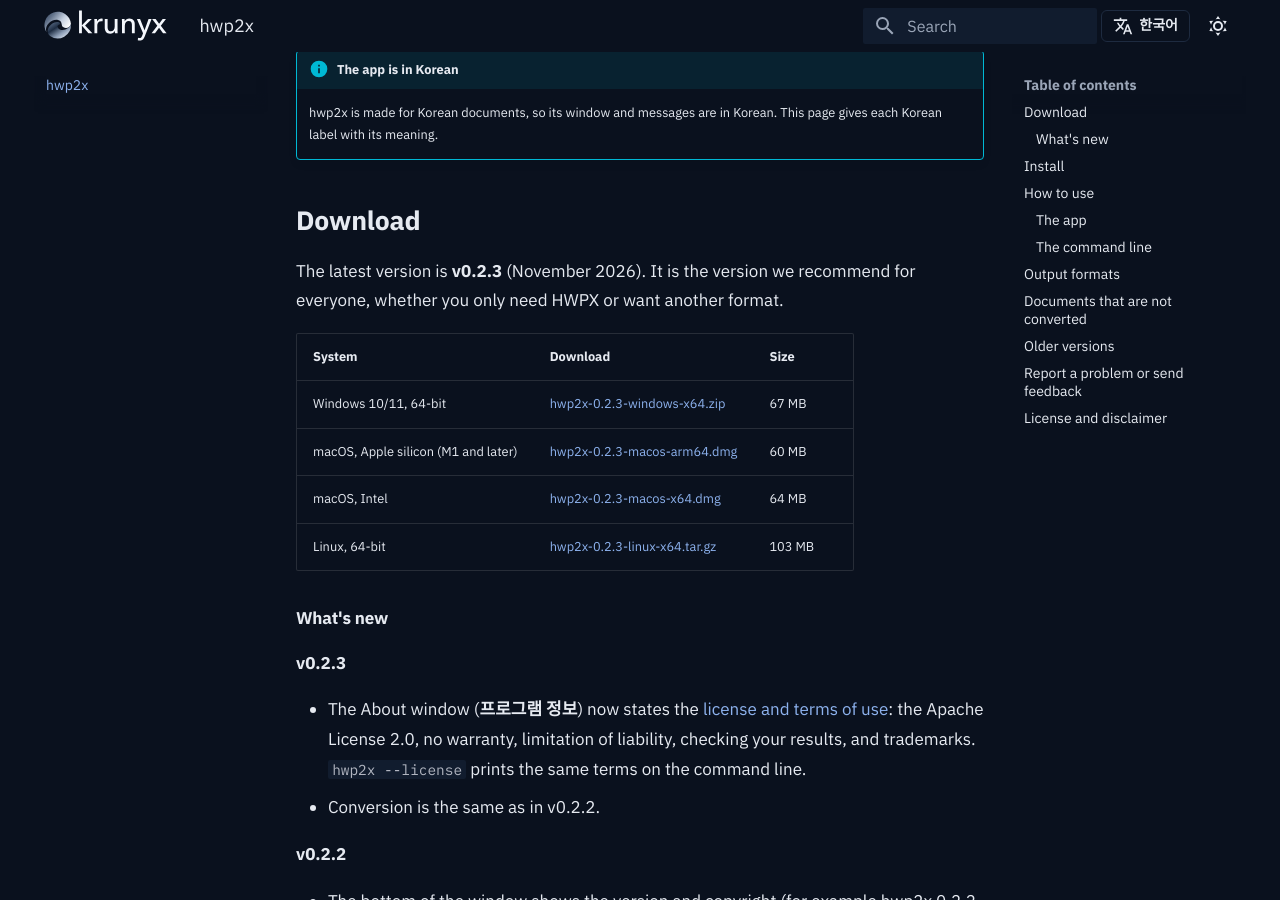
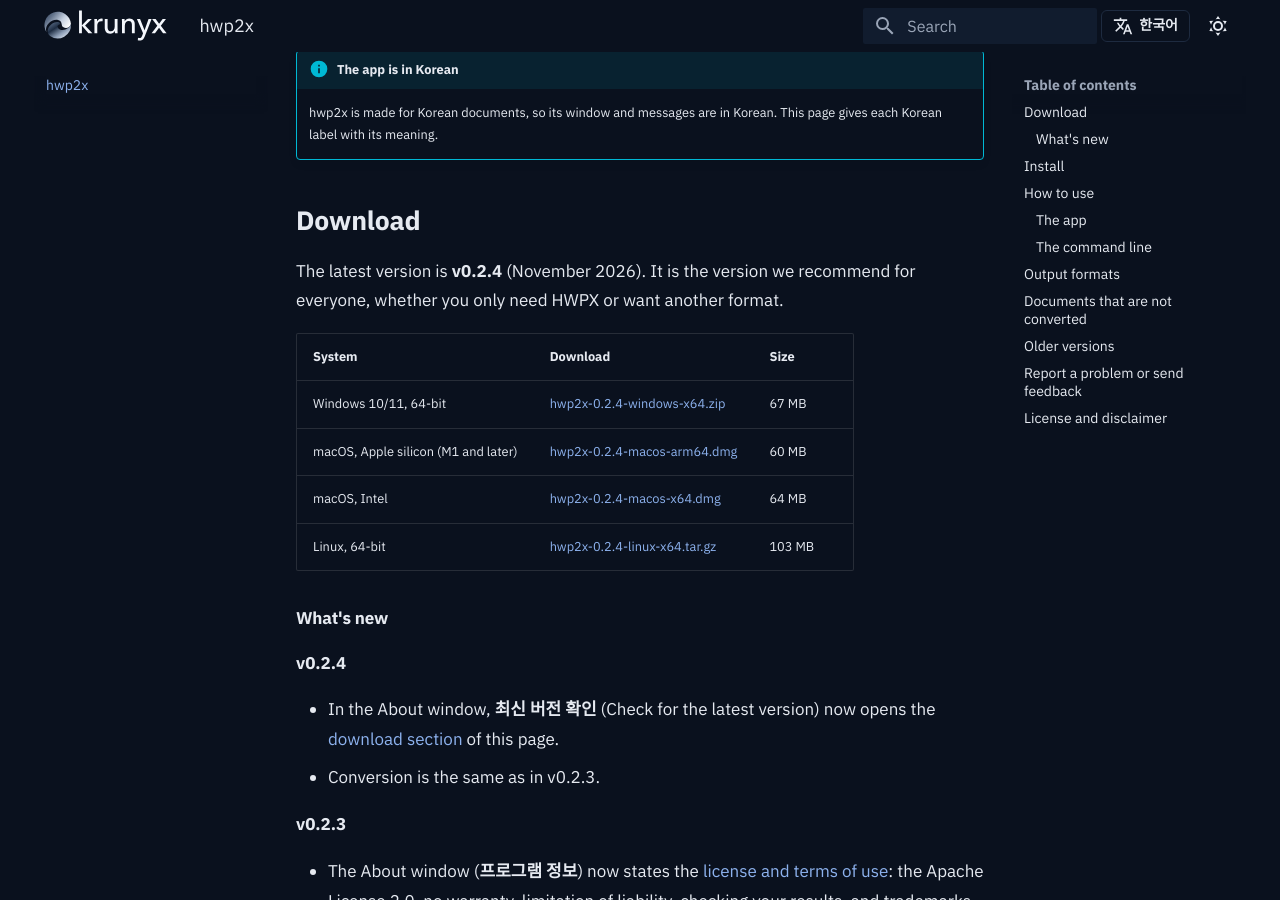
Before and after one commit to krunyx/krunyx.com, an MkDocs documentation site: the page built from docs/hwp2x/index.md, in a window 1280 px wide and 900 px high, scrolled down 730 px. Built offline with MkDocs 1.6.1 and Material for MkDocs 9.7.7, drawn with Linux system fonts in a browser that asks for light colours; some of the changed text lies outside the part shown.

Commit message:
hwp2x v0.2.4: downloads, what's new, screenshots
Co-Authored-By: Claude Opus 5.5 <noreply@anthropic.com>
Claude-Session: https://claude.ai/code/session_01QmiKBoMewfEeaDB7xPPhuX

```diff
--- a/docs/hwp2x/index.md
+++ b/docs/hwp2x/index.md
@@ -6,7 +6,7 @@ HWPX is the open, XML-based successor to the binary HWP format, and Korean publi
 hwp2x converts HWP files one at a time or a whole folder at once, on Windows, macOS and Linux.
 Java is bundled, so there is nothing else to install.
 
-[Download v0.2.3](#download){ .md-button .md-button--primary }
+[Download v0.2.4](#download){ .md-button .md-button--primary }
 [How to use](#use){ .md-button }
 [Report a problem](#feedback){ .md-button }
 
@@ -22,16 +22,21 @@ Java is bundled, so there is nothing else to install.
 
 ## Download { #download }
 
-The latest version is **v0.2.3** (November 2026). It is the version we recommend for everyone, whether you only need HWPX or want another format.
+The latest version is **v0.2.4** (November 2026). It is the version we recommend for everyone, whether you only need HWPX or want another format.
 
 | System | Download | Size |
 | --- | --- | --- |
-| Windows 10/11, 64-bit | [hwp2x-0.2.3-windows-x64.zip](https://github.com/krunyx/hwp2x/releases/download/v0.2.3/hwp2x-0.2.3-windows-x64.zip) | 67 MB |
-| macOS, Apple silicon (M1 and later) | [hwp2x-0.2.3-macos-arm64.dmg](https://github.com/krunyx/hwp2x/releases/download/v0.2.3/hwp2x-0.2.3-macos-arm64.dmg) | 60 MB |
-| macOS, Intel | [hwp2x-0.2.3-macos-x64.dmg](https://github.com/krunyx/hwp2x/releases/download/v0.2.3/hwp2x-0.2.3-macos-x64.dmg) | 64 MB |
-| Linux, 64-bit | [hwp2x-0.2.3-linux-x64.tar.gz](https://github.com/krunyx/hwp2x/releases/download/v0.2.3/hwp2x-0.2.3-linux-x64.tar.gz) | 103 MB |
+| Windows 10/11, 64-bit | [hwp2x-0.2.4-windows-x64.zip](https://github.com/krunyx/hwp2x/releases/download/v0.2.4/hwp2x-0.2.4-windows-x64.zip) | 67 MB |
+| macOS, Apple silicon (M1 and later) | [hwp2x-0.2.4-macos-arm64.dmg](https://github.com/krunyx/hwp2x/releases/download/v0.2.4/hwp2x-0.2.4-macos-arm64.dmg) | 60 MB |
+| macOS, Intel | [hwp2x-0.2.4-macos-x64.dmg](https://github.com/krunyx/hwp2x/releases/download/v0.2.4/hwp2x-0.2.4-macos-x64.dmg) | 64 MB |
+| Linux, 64-bit | [hwp2x-0.2.4-linux-x64.tar.gz](https://github.com/krunyx/hwp2x/releases/download/v0.2.4/hwp2x-0.2.4-linux-x64.tar.gz) | 103 MB |
 
 ### What's new { #whats-new }
+
+**v0.2.4**
+
+- In the About window, **최신 버전 확인** (Check for the latest version) now opens the [download section](#download) of this page.
+- Conversion is the same as in v0.2.3.
 
 **v0.2.3**
 
@@ -138,11 +143,11 @@ Double-click a row to open its result.
 | – 건너뜀 | Skipped, because a result file with that name already exists |
 | ✘ 실패 | Not converted. The reason is shown next to it, such as a [distribution document](#limits). |
 
-The line at the very bottom shows the version, for example **hwp2x 0.2.3 · © 2026 krunyx**.
+The line at the very bottom shows the version, for example **hwp2x 0.2.4 · © 2026 krunyx**.
 Click it to open **프로그램 정보** (About). It shows the [terms of use](#license) and links to this site and **최신 버전 확인** (Check for the latest version).
 
 <figure class="kx-shot kx-shot--small" markdown>
-[![The hwp2x About window: krunyx logo, hwp2x version 0.2.3, a one-line description, copyright and license, links, the terms of use (license, no warranty, limitation of liability, checking results, trademarks) and the open-source components it uses](../assets/images/hwp2x/app-about.png){ width="420" loading="lazy" }](../assets/images/hwp2x/app-about.png)
+[![The hwp2x About window: krunyx logo, hwp2x version 0.2.4, a one-line description, copyright and license, links to krunyx.com and the latest version, the terms of use (license, no warranty, limitation of liability, checking results, trademarks) and the open-source components it uses](../assets/images/hwp2x/app-about.png){ width="420" loading="lazy" }](../assets/images/hwp2x/app-about.png)
 <figcaption>The About window.</figcaption>
 </figure>
 
@@ -214,9 +219,10 @@ HyperTeX has no vertical cell merging or strikethrough, so merged cells keep the
 !!! warning "v0.1.0 cannot convert long documents"
     v0.1.0 converts only to HWPX and loads the whole document into memory at once,
     so documents of a few hundred pages or more can fail with an out-of-memory error.
-    **Please use the latest version, [v0.2.3](#download).** It makes exactly the same HWPX files, since HWPX is still its default output, and handles long documents.
+    **Please use the latest version, [v0.2.4](#download).** It makes exactly the same HWPX files, since HWPX is still its default output, and handles long documents.
 
 Older releases stay available on GitHub for reference:
+[v0.2.3](https://github.com/krunyx/hwp2x/releases/tag/v0.2.3),
 [v0.2.2](https://github.com/krunyx/hwp2x/releases/tag/v0.2.2),
 [v0.2.1](https://github.com/krunyx/hwp2x/releases/tag/v0.2.1),
 [v0.2.0](https://github.com/krunyx/hwp2x/releases/tag/v0.2.0) (first version with other formats) and
```
Also changed, not shown: docs/index.md (+1 -1 lines), docs/assets/images/hwp2x/app-about.png, docs/assets/images/hwp2x/app-done.png, docs/assets/images/hwp2x/app-ready.png.
